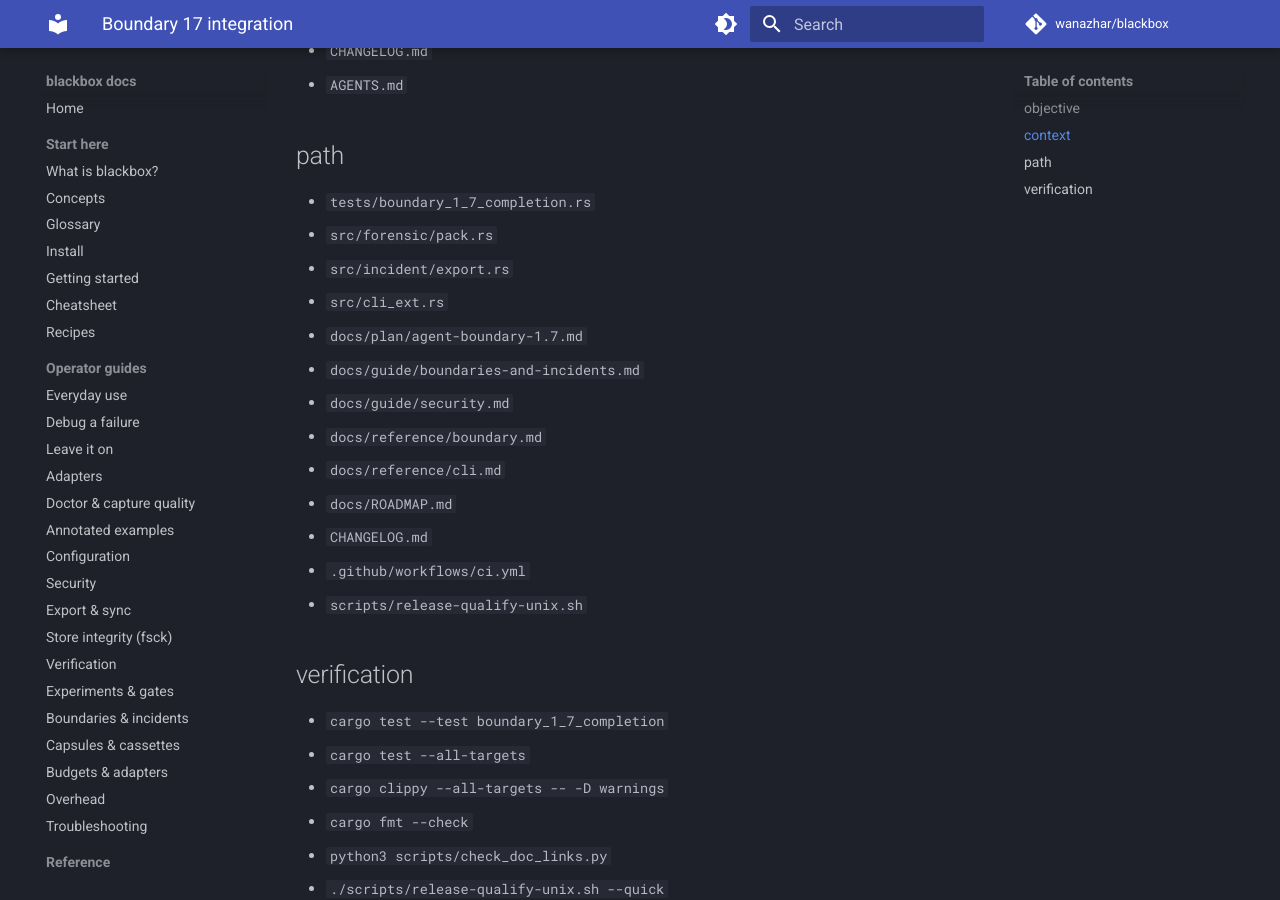
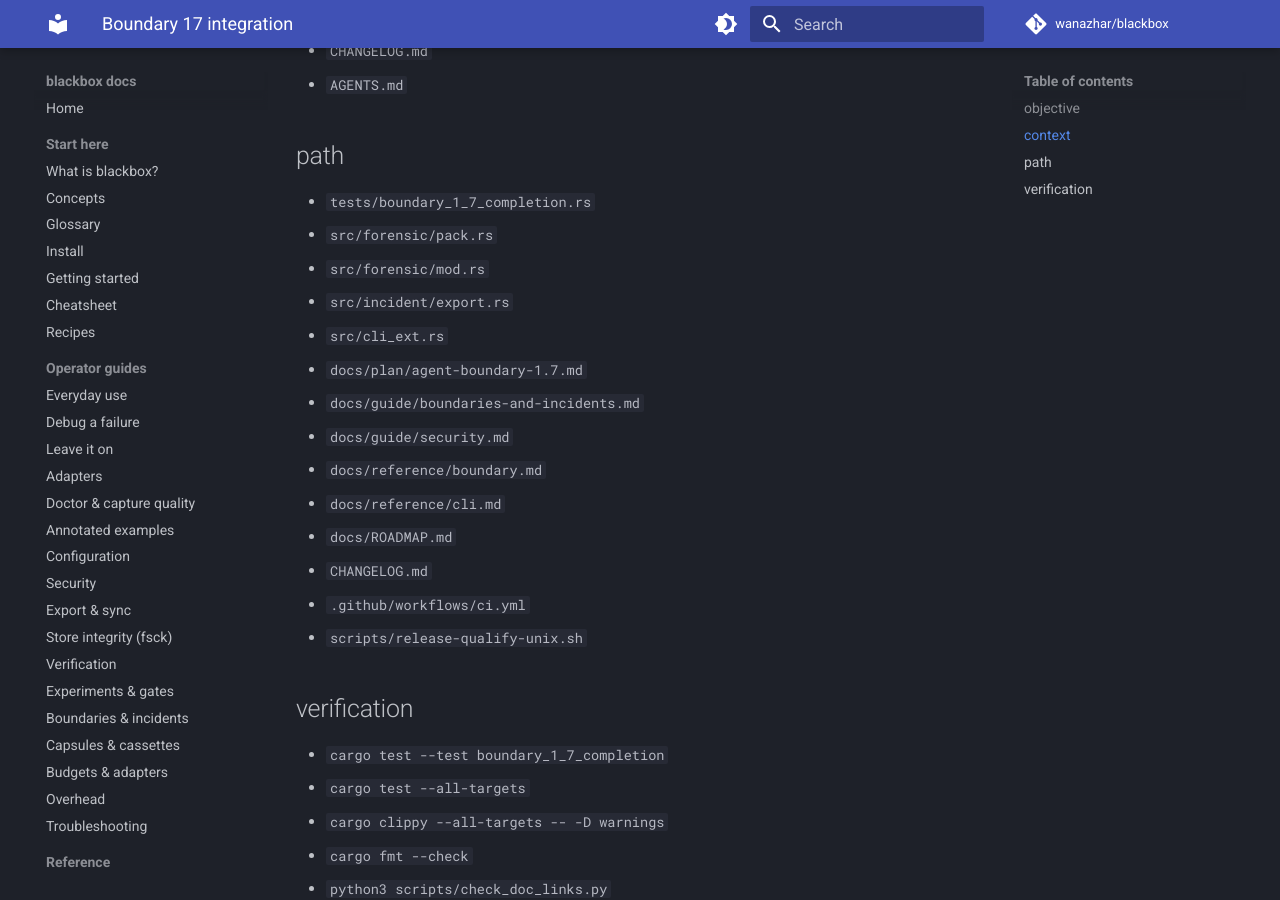
Before and after one commit to wanazhar/blackbox, an MkDocs documentation site: the page built from docs/plan/tasks/boundary-17-integration.md, in a window 1280 px wide and 900 px high, scrolled down 520 px. Built offline with MkDocs 1.6.1 and Material for MkDocs 9.7.7, drawn with Linux system fonts in a browser that asks for light colours; comment, search, counter and statistics services are not loaded.

Commit message:
docs(1.7): include forensic module hardening

```diff
--- a/docs/plan/tasks/boundary-17-integration.md
+++ b/docs/plan/tasks/boundary-17-integration.md
@@ -24,6 +24,7 @@
 
 - `tests/boundary_1_7_completion.rs`
 - `src/forensic/pack.rs`
+- `src/forensic/mod.rs`
 - `src/incident/export.rs`
 - `src/cli_ext.rs`
 - `docs/plan/agent-boundary-1.7.md`
```
